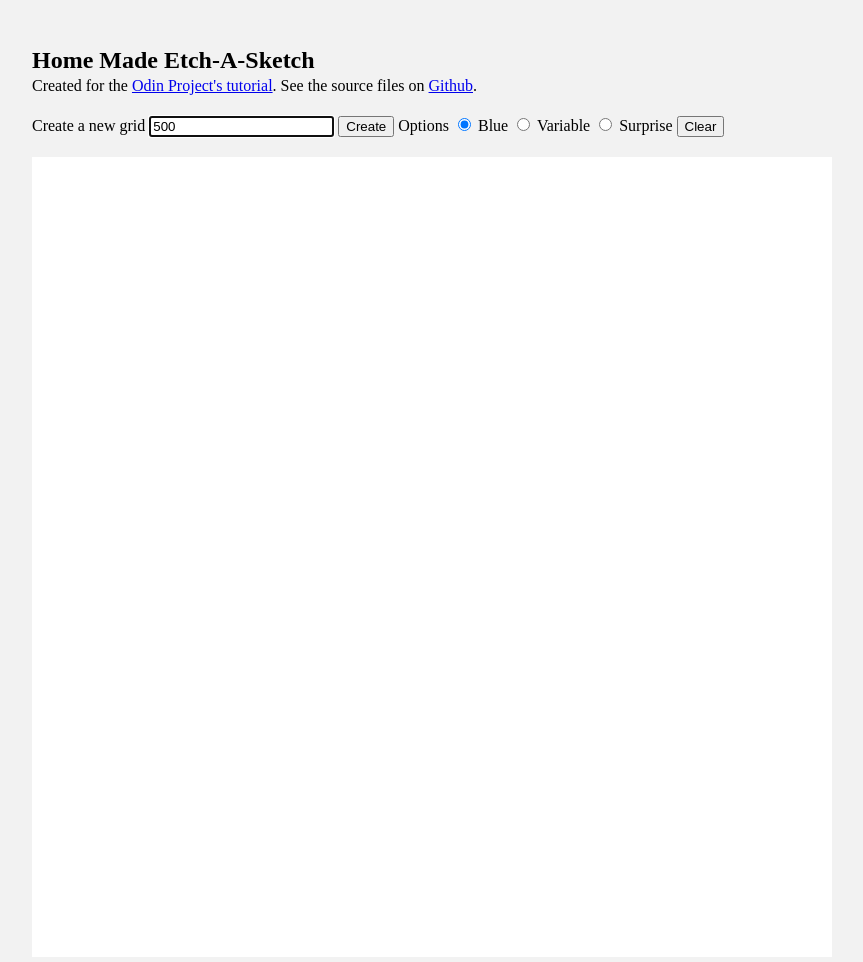
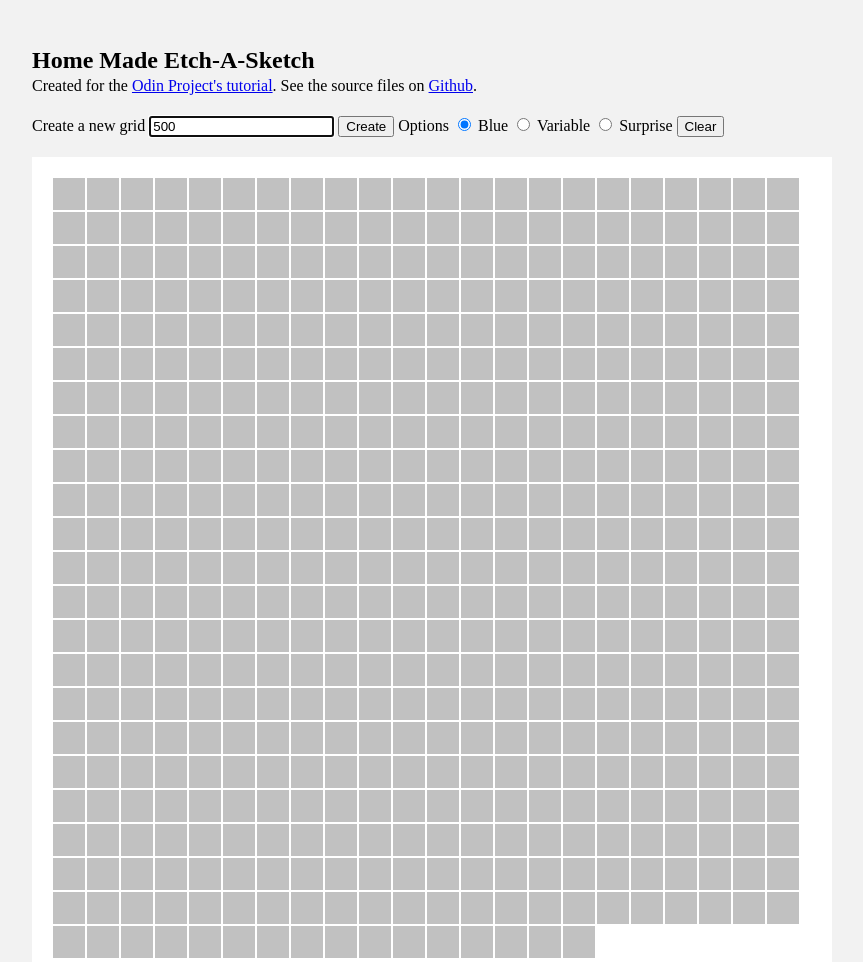
Before and after one commit to brydave/Etch-a-sketch, a website: page index.html in a window 1280 px wide. Shown: the top 962 px of the page, without its empty margins (208-1071 px from the left). Drawn offline with nearby package versions, Linux system fonts and the light colour scheme.

Commit message:
adding block resize function This resizes the blocks based on the area of the grid

```diff
--- a/scripts/scripts.js
+++ b/scripts/scripts.js
@@ -1,5 +1,8 @@
 $(document).ready(function(){
   console.log("This is ready to go!");
+
+  createBlocks();
+  resizeBlocks();
 
   $('#gridnumber').keypress(function(e){
     if(e.keyCode==13){
@@ -19,7 +22,7 @@ function createBlocks(){
   // then loop through the input number
   // and generate that number of blocks
   for (var i = 0; i < $gridSize; i++){
-    var $block = $('<section class="block"></div>');
+    var $block = $('<div class="block"></div>');
     $('.block-wrapper').append($block).fadeIn();
   }
 
@@ -37,17 +40,19 @@ function resizeBlocks(){
   var $width = $('.grid').width();
   var $height = $('.grid').height();
   // then find the area of 'grid'
-  var $area = $width * $height;
+  var $area = $width * $width;
   // get the quantity of block input in the system
   var $blockNumber = $('input#gridnumber').val();
   // calculate the area
   var $blockArea = $area / $blockNumber;
-  var $blockDimensions = Math.sqrt($blockArea);
+  var $blockDimensions = Math.floor(Math.sqrt($blockArea) - 1);
 
   // assign the new height and width
   $('.block').width($blockDimensions + "px");
   $('.block').height($blockDimensions + "px");
 
+  console.log($blockDimensions + " this is the width of the block");
+
   // determining size of block based on area
 
 }
--- a/styles/styles.css
+++ b/styles/styles.css
@@ -34,12 +34,10 @@ p{
   float: left;
   line-height: 0;
   margin: 0;
-/*  height: 50px;
-  width: 50px;*/
   padding: 0;
 }
 
-.intro{
+.intro {
   max-width: 800px;
 }
 
@@ -52,15 +50,15 @@ p{
 .grid {
   background: #FFF;
   display: table;
+  height: 800px;
   height: auto;
-  height: 800px;
+  padding: 20px;
   width: 800px;
-  padding: 20px;
 }
 .clearfix:after {
+  clear: both;
   content: " "; /* Older browser do not support empty content */
-  visibility: hidden;
   display: block;
   height: 0;
-  clear: both;
+  visibility: hidden;
 }
```
